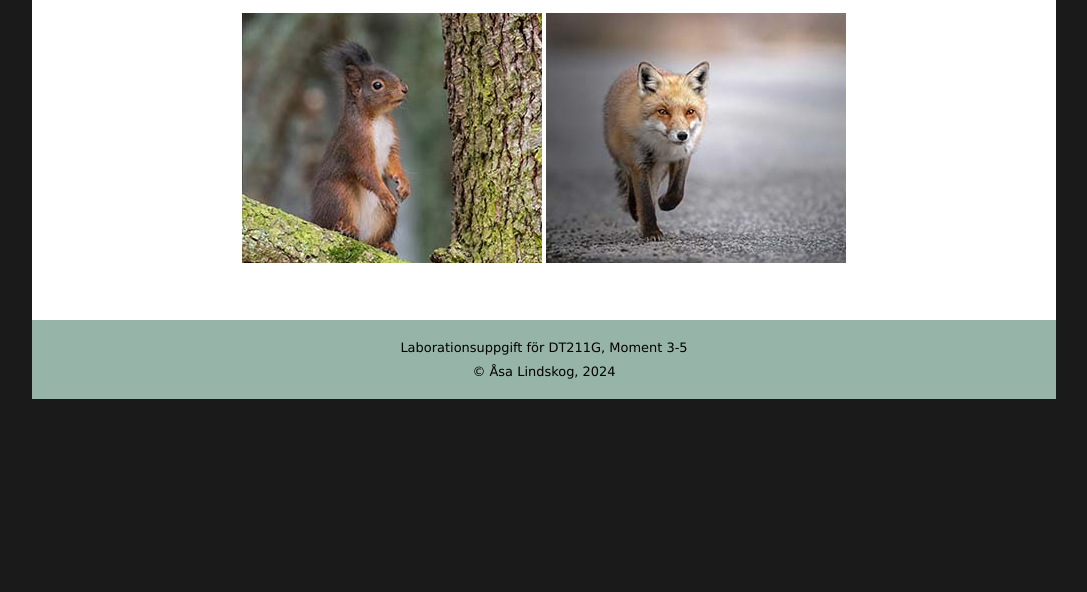
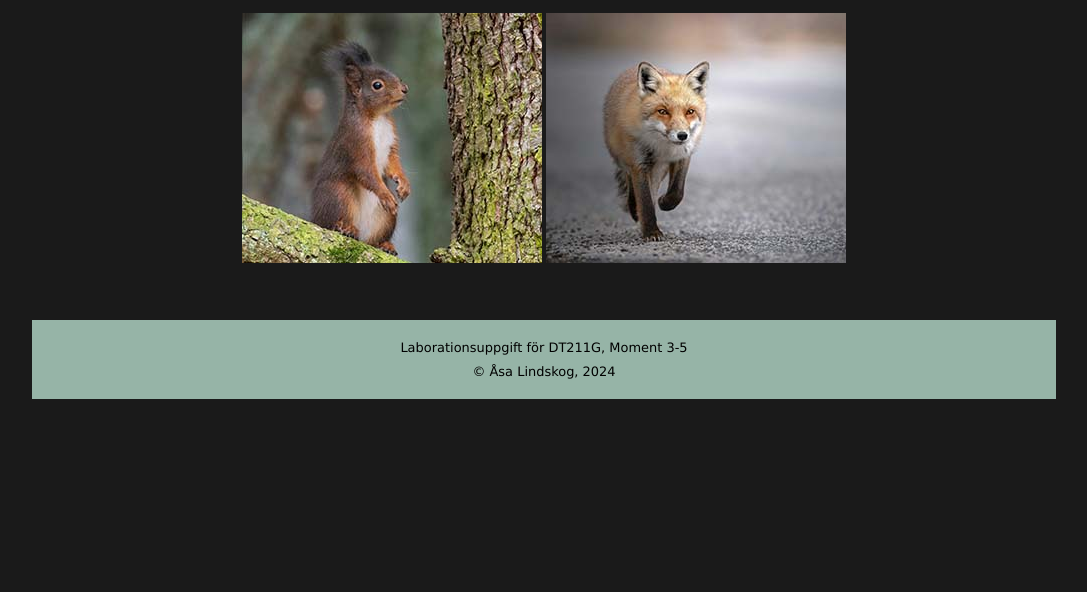
Before and after one commit to sali1502/sassmoment, a website built with Parcel: page src/index.html in a window 1280 px wide. Shown: the part 208-800 px from the top of the page, without its empty margins (96-1183 px from the left). Built offline with nearby package versions, Linux system fonts and the dark colour scheme.

Commit message:
Mörkt tema fungerar i Firefox men inte i Chrome.

```diff
--- a/package.json
+++ b/package.json
@@ -4,7 +4,7 @@
   "description": "**Moment 3 - SASS**<br>\r ***I den här laborationen ska SASS användas.<br>\r Variabler, color functions, nesting, mixins, extend/inheritence, if/else-satser och partials ska ingå.<br>\r Ljust och mörkt tema ska även skapas med media queries.***",
   "source": "src/index.html",
   "scripts": {
-    "start": "parcel",
+    "start": "parcel --open firefox",
     "build": "parcel build"
   },
   "browserslist": ">0.5%, last 2 versions, not dead",
--- a/src/css/_layout.scss
+++ b/src/css/_layout.scss
@@ -1,4 +1,5 @@
 @use 'base';
+
 
 * {
     margin: 0;
@@ -7,6 +8,7 @@
 * {
     box-sizing: border-box;
 }
+
 
 .grid-container {
     display: grid;
@@ -224,8 +226,26 @@ footer p {
     max-width: 900px;
 }
 
+/* Media querys */
 
-/* Media querys */
+// dark mode
+@media (prefers-color-scheme: dark) {
+
+    .grid-container {
+        background-color: base.$primary-bg-darkm !important;
+    }
+
+    body {
+        background-color: base.$primary-bg-darkm !important;
+    }
+
+    h1 {
+        color: base.$primary-heading-darkm !important;
+
+    }
+
+}
+
 
 /* Större skärm - gör menyn som inline */
 @media only screen and (min-width: 1024px) {
@@ -290,16 +310,3 @@ footer p {
     }
 
 }
-
-@media (prefers-color-scheme: dark) {
-
-    body {
-        background-color: base.$primary-bg-darkm !important;
-        color: base.$primary-text-darkm !important;
-    }
-
-    h1 {
-        color: base.$primary-heading-darkm !important;
-    }
-
-}
```
Also changed, not shown: src/css/_base.scss (line endings or trailing spaces).
